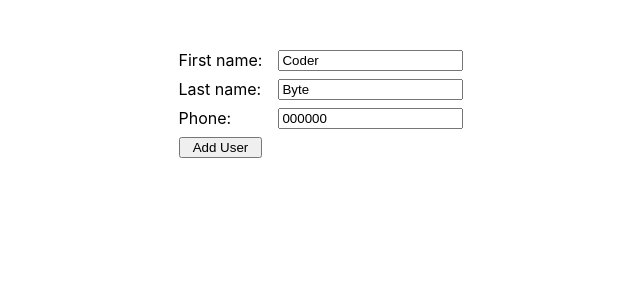
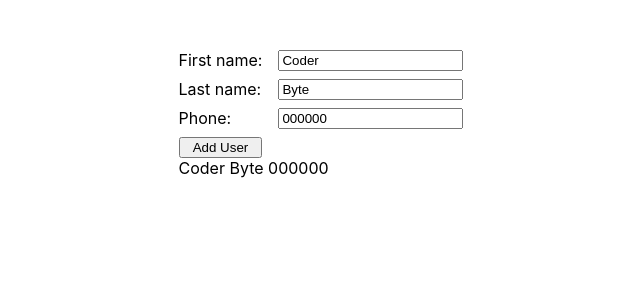
Before and after one commit to Annie-Huang/my-react18-js-app, a React (Create React App) app: page / in a window 1280 px wide. Both pictures are taken after a click on the button "Add User". Shown: the top 300 px of the page, without its empty margins (319-959 px from the left). Built offline with nearby package versions, Linux system fonts and the light colour scheme; the HTML template or start-up script is replaced by a standard one.

Commit message:
Add users state and display the user that has just been added.

```diff
--- a/src/App.js
+++ b/src/App.js
@@ -62,13 +62,22 @@ const PhoneBookForm = ({ addUser }) => {
   );
 };
 const App = () => {
+  const [users, setUsers] = useState([]);
+
   const handleAddUser = (user) => {
-    console.log('aaa', user);
+    // console.log('aaa', user);
+    setUsers([...users, { ...user, id: users.length + 1 }]);
   };
 
+  console.log('users', users);
   return (
     <div className='container'>
       <PhoneBookForm addUser={handleAddUser} />
+      {users.map((user) => (
+        <div key={user.id}>
+          {`${user.firstName} ${user.lastName} ${user.phone}`}
+        </div>
+      ))}
     </div>
   );
 };
```
